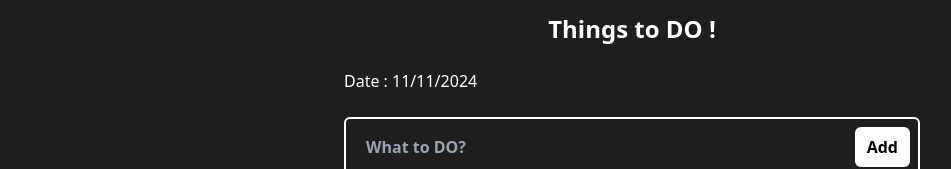
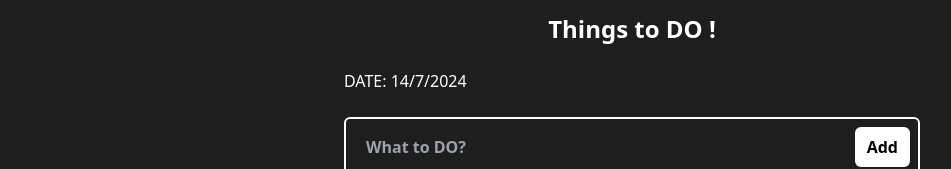
Before and after one commit to adheeb-vk/do, a Next.js app: page / in a window 1280 px wide. Shown: the part 131-300 px from the top of the page, without its empty margins (8-959 px from the left). Built offline with nearby package versions, Linux system fonts and the light colour scheme.

Commit message:
Date function added

```diff
--- a/src/app/(web)/_components/Todo.jsx
+++ b/src/app/(web)/_components/Todo.jsx
@@ -33,6 +33,10 @@ const addToDO = () =>{
     setToDos([newToDo,...toDos])
 }
 
+const date = new Date();
+const year = date.getFullYear();
+const day = date.getDate();
+const month = date.getMonth();
 
   return (
     <div className='w-full'>
@@ -40,7 +44,7 @@ const addToDO = () =>{
         <div className='w-[40%] max-[1280px]:w-[50%] max-[1080px]:w-[60%] max-[980px]:w-[70%] max-[580px]:w-[80%] max-[480px]:w-[90%] mx-[auto]'>
             <h1 className='text-center font-bold text-2xl mb-6'>Things to DO !</h1>
             <div className='mb-6'>
-                <span>Date : 11/11/2024</span>
+                <span>{`DATE: ${day}/${month}/${year}`}</span>
             </div>
             <div className='flex bg-transparent border-2 border-solid rounded-md border-white py-2 px-2 mb-6'>
                 <input value={value} onChange={(e)=> setValue(e.target.value)} className='w-full bg-transparent outline-none font-semibold px-3' maxLength={40} placeholder='What to DO?' type='text'/>
```
